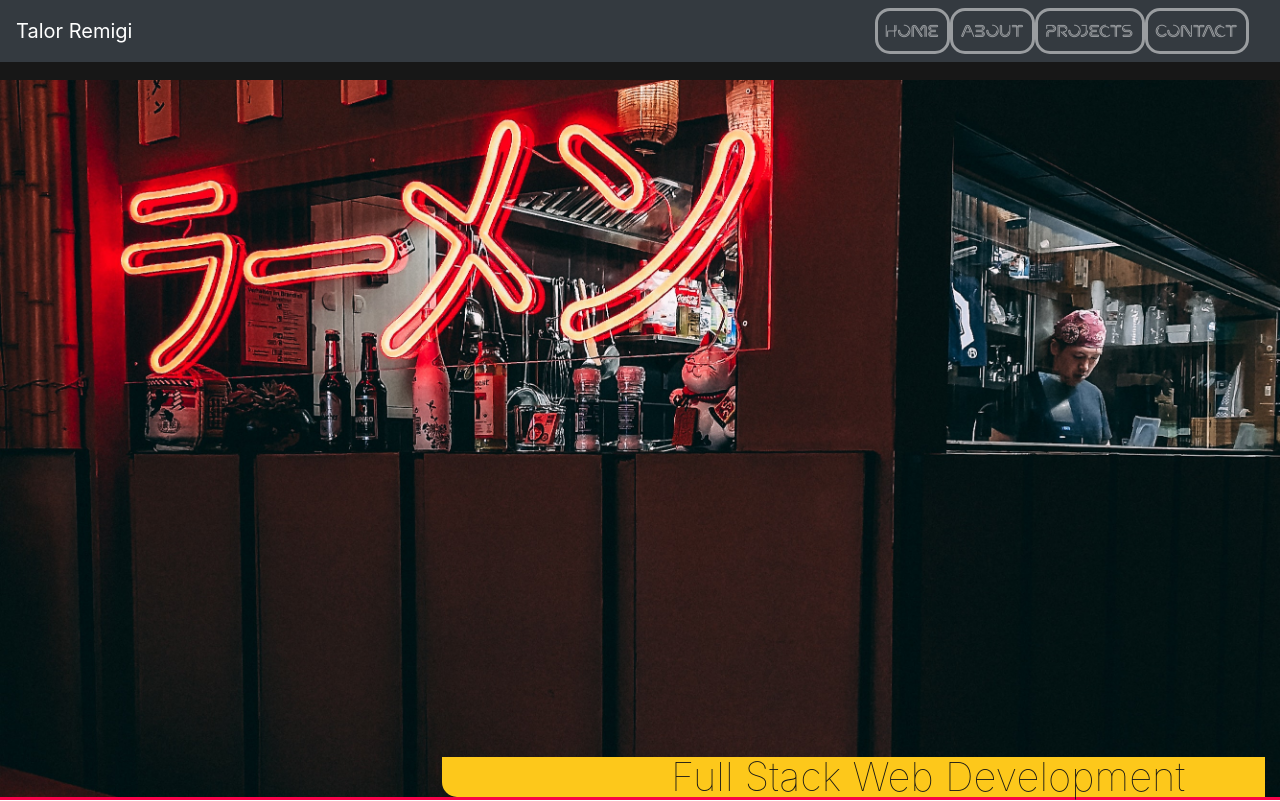
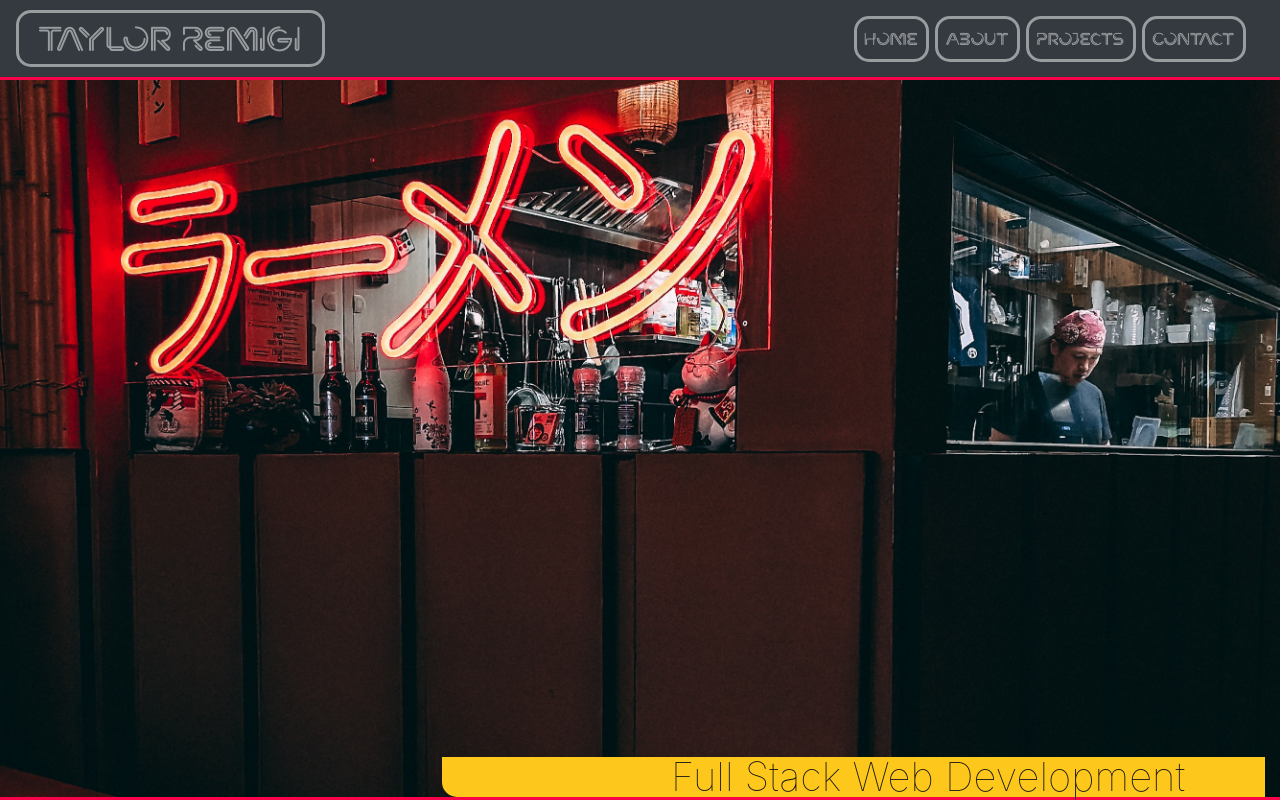
Before and after one commit to TRemigi/portfolio, a React (Create React App) app: page / in a window 1280 px wide. Built offline with nearby package versions, Linux system fonts and the light colour scheme.

Commit message:
styled fixed navbar

```diff
--- a/src/App.js
+++ b/src/App.js
@@ -1,6 +1,6 @@
 import React, { useState } from 'react';
 import 'bootstrap/dist/css/bootstrap.min.css';
-import Nav from './components/Nav';
+import NavComponent from './components/Nav';
 import Home from './components/Home';
 import About from './components/About';
 import Projects from './components/Projects';
@@ -27,7 +27,7 @@ const renderPage = () => {
 
   return (
     <div className="back-dark">
-      <Nav
+      <NavComponent
       navSelected={navSelected}
       setNavSelected={setNavSelected}
       />
--- a/src/components/Contact/index.js
+++ b/src/components/Contact/index.js
@@ -9,7 +9,7 @@ function Contact () {
                 Contact Me
             </h2>
             {contacts.map((item) => (
-                <article>
+                <article key={item.name}>
                     <a href={item.link} rel="noopener noreferrer" target="_blank">
                     <img src={require(`../../assets/images/icons/${item.icon}`)} />
                     </a>
--- a/src/components/Nav/index.js
+++ b/src/components/Nav/index.js
@@ -7,15 +7,15 @@ function NavComponent (props) {
 
     return (
         <header>
-            <Navbar bg="dark" variant="dark" expand="lg">
-            <Navbar.Brand href="#home">Talor Remigi</Navbar.Brand>
+            <Navbar className="bigger-bar fixed-top" bg="dark" variant="dark" expand="lg">
+            <Navbar.Brand href="#home"><span className="big-neon">Taylor Remigi</span></Navbar.Brand>
             <Navbar.Toggle aria-controls="basic-navbar-nav" />
             <Navbar.Collapse id="basic-navbar-nav">
                 <Nav className="container-fluid justify-content-end">
                     <Nav.Link className="neon" href="#home" onClick={() => setNavSelected("home")}>Home</Nav.Link>
                     <Nav.Link className="neon" href="#about" onClick={() => setNavSelected("about")}>About</Nav.Link>
-                    <Nav.Link className="neon" href="#projects" onClick={() => setNavSelected("about")}>Projects</Nav.Link>
-                    <Nav.Link className="neon" href="#contact" onClick={() => setNavSelected("about")}>Contact</Nav.Link>
+                    <Nav.Link className="neon" href="#projects" onClick={() => setNavSelected("projects")}>Projects</Nav.Link>
+                    <Nav.Link className="neon" href="#contact" onClick={() => setNavSelected("contact")}>Contact</Nav.Link>
                 </Nav>
             </Navbar.Collapse>
             </Navbar>
--- a/src/index.css
+++ b/src/index.css
@@ -43,6 +43,32 @@ code {
 }
 .bottom-border {
     border-bottom: solid 3px var(--crimson);
+}
+
+.nav-link {
+  margin: 0 3px 0 3px;
+}
+
+.bigger-bar {
+  min-height: 10vh;
+  border-bottom: solid var(--crimson);
+}
+
+.big-neon {
+        font-family:"Neon W05 Display";
+        font-weight: normal;
+        font-size: 4vh;
+        border: solid 3px;
+        border-radius: 15px;
+        padding: 5px 20px 5px 20px;
+        color: #9A9DA0;
+}
+
+.big-neon:hover {
+  color: #fff4e6;
+  text-shadow: 4px 4px 35px var(--crimson), -4px -4px 35px var(--crimson);
+  box-shadow: 4px 4px 100px var(--crimson), -4px -4px 100px var(--crimson);
+  text-decoration: none;
 }
 
 .neon {
@@ -91,11 +117,6 @@ header {
     height: 10vh;
 }
 
-.nav {
-    /* height: 10vh; */
-    font-size: 4vh;
-}
-
 .jumbo {
     background-image: url("../src/assets/images/horizontal-sign.jpg");
     background-size: cover;
```
